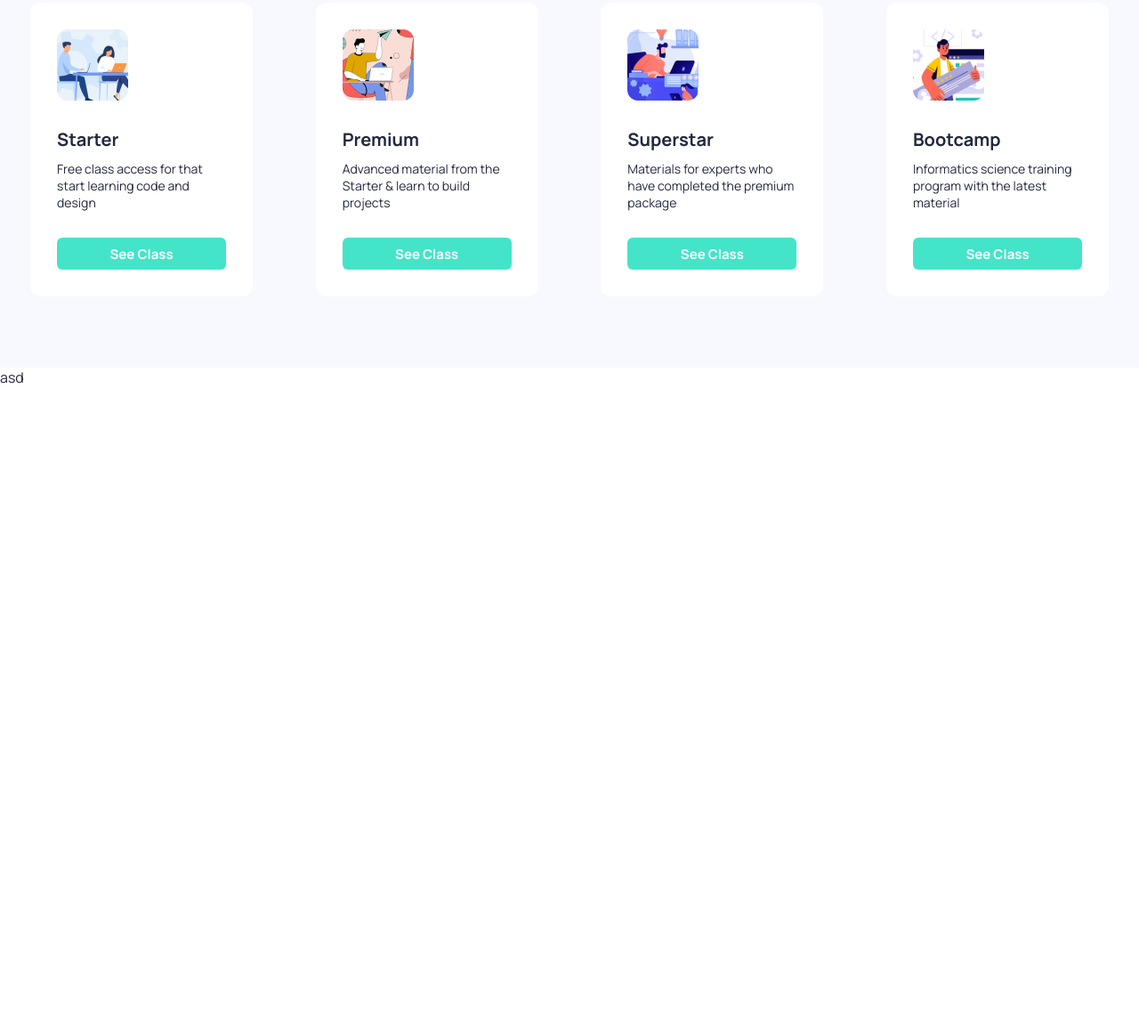
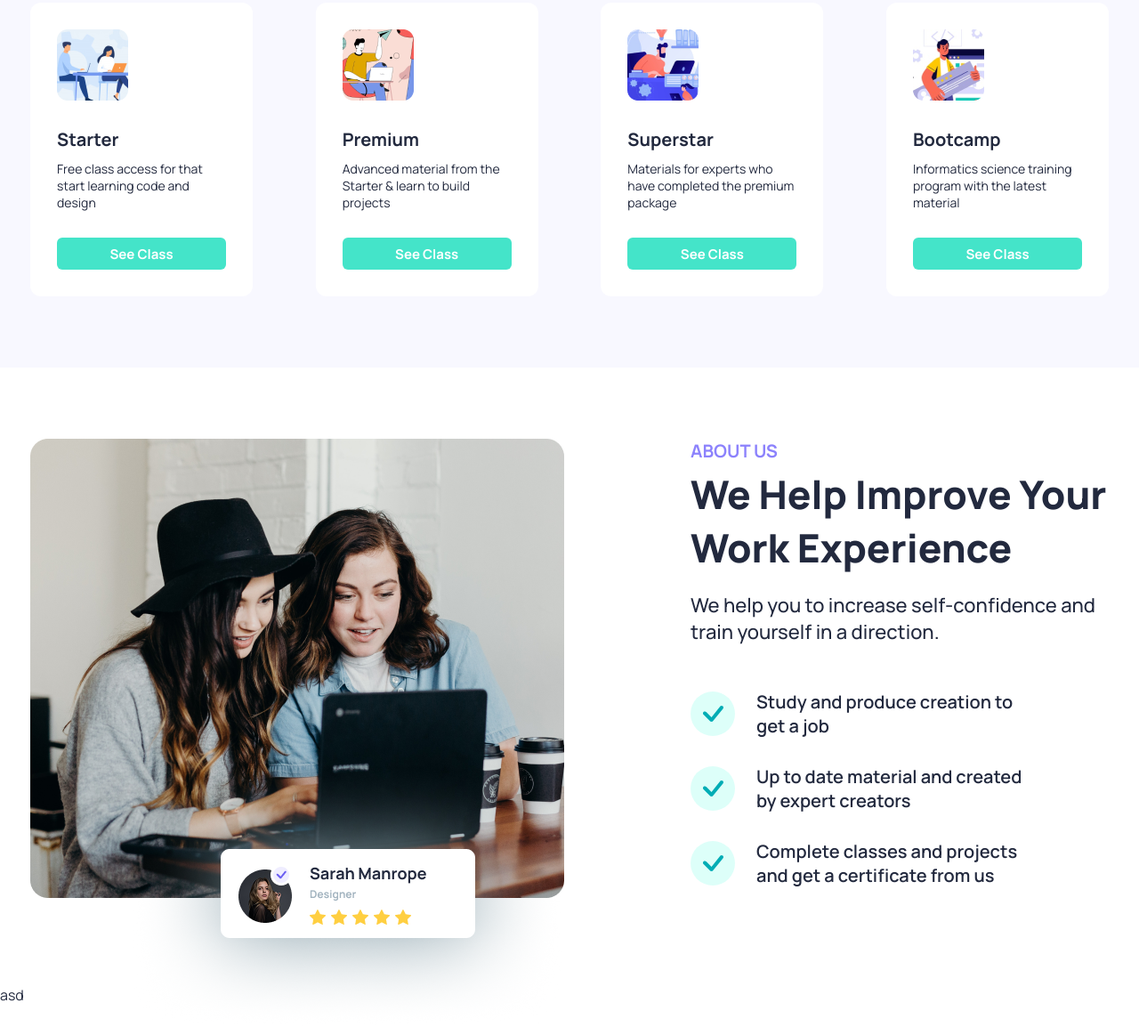
Before and after one commit to itsmeriski/slicing-web-vanilla-1, a website: page index.html in a window 1280 px wide. Shown: the part 1220-2374 px from the top of the page at 89% size. Before the commit the page ends 1655 px from the top, so only its background shows below. Drawn offline with Linux system fonts and the light colour scheme.

Commit message:
update belajar slicing web

```diff
--- a/app.js
+++ b/app.js
@@ -25,6 +25,18 @@ const contentLearningCards = [
   },
 ];
 
+const contentAboutLists = [
+  {
+    desc: "Study and produce creation to get a job",
+  },
+  {
+    desc: "Up to date material and created by expert creators",
+  },
+  {
+    desc: "Complete classes and projects and get a certificate from us",
+  },
+];
+
 const learningCards = document.getElementsByClassName("learning__cards");
 
 if (learningCards) {
@@ -42,3 +54,23 @@ if (learningCards) {
     learningCards[0].appendChild(card);
   }
 }
+
+const aboutLists = document.getElementsByClassName("about-us__lists");
+
+if (aboutLists) {
+  for (let i = 0; i < contentAboutLists.length; i++) {
+    const list = document.createElement("li");
+    list.className = "about-us__list";
+
+    list.innerHTML = `
+        <svg width="50" height="50" viewBox="0 0 50 50" fill="none" xmlns="http://www.w3.org/2000/svg" >
+            <circle cx="25" cy="25" r="25" fill="#DDFFF9" />
+            <path fill-rule="evenodd" clip-rule="evenodd" d="M33.399 16.6022C33.7933 16.2178 34.3257 16.0015 34.8809 16C35.4361 15.9985 35.9697 16.2119 36.3662 16.5941C36.7627 16.9763 36.9902 17.4966 36.9997 18.0425C37.0092 18.5883 36.7997 19.1159 36.4167 19.5112L25.1685 33.3359C24.9752 33.5406 24.7419 33.7049 24.4825 33.819C24.2231 33.933 23.943 33.9945 23.6589 33.9996C23.3749 34.0048 23.0926 33.9536 22.8291 33.8491C22.5656 33.7446 22.3263 33.5889 22.1254 33.3913L14.6726 26.0606C14.465 25.8704 14.2984 25.641 14.1829 25.3861C14.0674 25.1312 14.0053 24.8561 14.0003 24.5771C13.9953 24.2981 14.0475 24.0209 14.1538 23.7622C14.2601 23.5035 14.4183 23.2685 14.619 23.0711C14.8196 22.8738 15.0587 22.7183 15.3218 22.6138C15.5849 22.5093 15.8668 22.458 16.1506 22.4629C16.4343 22.4678 16.7141 22.5289 16.9734 22.6424C17.2326 22.756 17.4659 22.9197 17.6594 23.1239L23.5596 28.9225L33.3455 16.6631C33.3629 16.6417 33.3817 16.6213 33.4018 16.6022H33.399Z" fill="#00ADB5" />
+        </svg>
+
+        <p class="about-us__list-desc">${contentAboutLists[i].desc}</p>
+    `;
+
+    aboutLists[0].appendChild(list);
+  }
+}
--- a/index.html
+++ b/index.html
@@ -64,8 +64,8 @@
         <div class="hero">
           <div class="hero__wrapper">
             <div class="hero__content">
-              <h2 class="hero__subtitle">SUXZ MAKE IT EASY</h2>
-              <h1 class="hero__title">Find Your Way Of Success</h1>
+              <h1 class="hero__subtitle">SUXZ MAKE IT EASY</h1>
+              <h2 class="hero__title">Find Your Way Of Success</h2>
               <p class="hero__desc">
                 We help you to increase self-confidence and train yourself in a
                 direction, and make you more creative in developing a work
@@ -97,16 +97,44 @@
 
         <div class="learning">
           <div class="learning__wrapper">
-            <h2 class="learning__subtitle">LEARNINGS</h2>
-            <h1 class="learning__title">
+            <h1 class="learning__subtitle">LEARNINGS</h1>
+            <h2 class="learning__title">
               Online Learning Platform International Curriculum
-            </h1>
+            </h2>
             <p class="learning__desc">
               Study and understand the material class is more relaxed without
               time limit.
             </p>
 
             <div class="learning__cards"></div>
+          </div>
+        </div>
+
+        <div class="about-us">
+          <div class="about-us__wrapper">
+            <div class="about-us__image">
+              <img
+                src="images/image.png"
+                alt="dua orang wanita sedang fokus melihat laptop"
+              />
+              <img
+                src="images/card.png"
+                alt="sebuah card dari sebuah profesi designer yang mendapatkan bintang 5"
+              />
+            </div>
+
+            <div class="about-us__content">
+              <h1 class="about-us__subtitle">ABOUT US</h1>
+              <h2 class="about-us__title">
+                We Help Improve Your Work Experience
+              </h2>
+              <p class="about-us__desc">
+                We help you to increase self-confidence and train yourself in a
+                direction.
+              </p>
+
+              <ul class="about-us__lists"></ul>
+            </div>
           </div>
         </div>
       </main>
--- a/styles.css
+++ b/styles.css
@@ -277,3 +277,70 @@ main {
 .learning__card-desc {
   font-size: 14px;
 }
+
+.about-us {
+  padding-block: 80px;
+}
+
+.about-us__wrapper {
+  display: flex;
+  justify-content: space-between;
+  align-items: flex-start;
+  width: var(--w-laptop);
+  margin-inline: auto;
+}
+
+.about-us__image {
+  width: 600px;
+  position: relative;
+}
+
+.about-us__image > img:last-child {
+  position: absolute;
+  bottom: -140px;
+  right: 0;
+}
+
+.about-us__content {
+  width: 470px;
+}
+
+.about-us__subtitle {
+  color: var(--brand);
+  font-size: 20px;
+  font-weight: 700;
+  margin-bottom: 5px;
+}
+
+.about-us__title {
+  font-size: 44px;
+  font-weight: 800;
+  margin-bottom: 20px;
+}
+
+.about-us__desc {
+  font-weight: 500;
+  font-size: 22px;
+  margin-bottom: 50px;
+}
+
+.about-us__lists {
+  width: 80%;
+}
+
+.about-us__list {
+  display: flex;
+  align-items: center;
+  column-gap: 24px;
+  list-style: none;
+  margin-bottom: 30px;
+}
+
+.about-us__list > svg {
+  flex: 1 0 auto;
+}
+
+.about-us__list-desc {
+  font-weight: 600;
+  font-size: 20px;
+}
```
Also changed, not shown: images/card.png (added), images/image.png (added).
